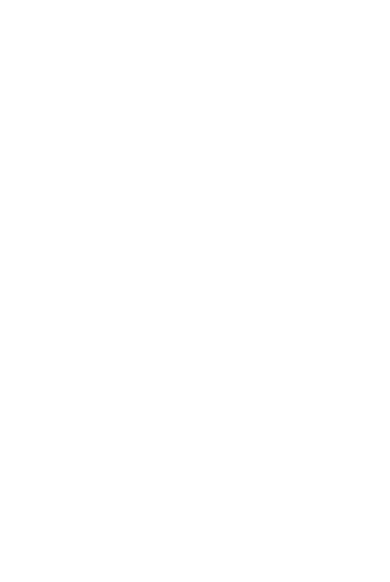
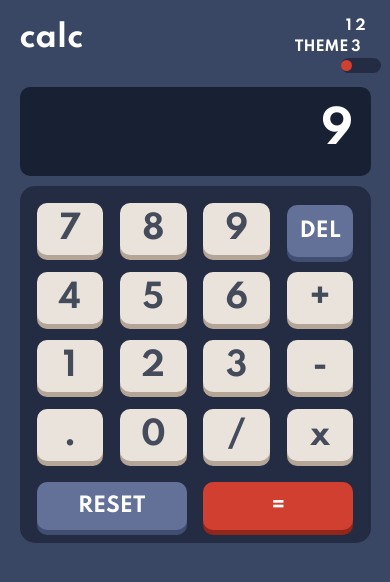
Before and after one commit to MSS023/calculator-app, a React (Create React App) app: page / in a window 390 px wide. Shown: the top 582 px of the page. Built offline with nearby package versions, Linux system fonts and the light colour scheme.

Commit message:
Added Frontend

```diff
--- a/public/index.html
+++ b/public/index.html
@@ -4,16 +4,19 @@
     <meta charset="utf-8" />
     <link rel="icon" href="%PUBLIC_URL%/favicon-32x32.png" />
     <meta name="viewport" content="width=device-width, initial-scale=1" />
-    <meta name="theme-color" content="#000000" />
     <meta
       name="description"
       content="Web site created using create-react-app"
     />
     <link rel="manifest" href="%PUBLIC_URL%/webmanifest.json" />
     <title>Calculator App</title>
+    <link rel="preconnect" href="https://fonts.googleapis.com">
+    <link rel="preconnect" href="https://fonts.gstatic.com" crossorigin>
+    <link href="https://fonts.googleapis.com/css2?family=Spartan:wght@700&display=swap" rel="stylesheet">
+    <link href="https://cdn.jsdelivr.net/npm/bootstrap@5.0.2/dist/css/bootstrap.min.css" rel="stylesheet" integrity="sha384-EVSTQN3/azprG1Anm3QDgpJLIm9Nao0Yz1ztcQTwFspd3yD65VohhpuuCOmLASjC" crossorigin="anonymous">
   </head>
   <body>
-    <noscript>You need to enable JavaScript to run this app.</noscript>
+    <script src="https://cdn.jsdelivr.net/npm/bootstrap@5.0.2/dist/js/bootstrap.bundle.min.js" integrity="sha384-MrcW6ZMFYlzcLA8Nl+NtUVF0sA7MsXsP1UyJoMp4YLEuNSfAP+JcXn/tWtIaxVXM" crossorigin="anonymous"></script>
     <div id="root"></div>
   </body>
 </html>
--- a/src/App.css
+++ b/src/App.css
@@ -1,38 +1,96 @@
 .App {
   text-align: center;
+  width: 100%;
+  height: -webkit-fill-available;
+  position: absolute;
 }
 
-.App-logo {
-  height: 40vmin;
-  pointer-events: none;
-}
-
-@media (prefers-reduced-motion: no-preference) {
-  .App-logo {
-    animation: App-logo-spin infinite 20s linear;
-  }
-}
-
-.App-header {
-  background-color: #282c34;
-  min-height: 100vh;
-  display: flex;
-  flex-direction: column;
-  align-items: center;
-  justify-content: center;
-  font-size: calc(10px + 2vmin);
+.App.theme1 {
+  background-color: hsl(222, 26%, 31%);
   color: white;
 }
 
-.App-link {
-  color: #61dafb;
+.App.theme2 {
+  background-color: hsl(0, 0%, 90%);
+  color: hsl(60, 10%, 19%);
 }
 
-@keyframes App-logo-spin {
-  from {
-    transform: rotate(0deg);
-  }
-  to {
-    transform: rotate(360deg);
-  }
+.App.theme3 {
+  background-color: hsl(268, 75%, 9%);
+  color: hsl(52, 100%, 62%);
 }
+
+.name {
+    text-align: left;
+    padding: 0;
+}
+
+.theme-row {
+    margin: 3% auto auto;
+	width: 500px;
+	text-align: center;
+    padding: 1% 0;
+	font-size: 14px;
+}
+
+.theme-selector {
+    padding: 0;
+}
+
+#theme-slider {
+	width: 40px;
+}
+
+input[type=range]:focus{
+    outline: none;
+}
+
+input[type=range]{
+    -webkit-appearance: none;
+	background: transparent;
+}
+
+input[type=range]::-webkit-slider-runnable-track {
+    height: 15px;
+    border: hidden;
+    border-radius: 10px;
+	padding-top: 2px;
+}
+
+input[type=range]::-webkit-slider-thumb {
+    -webkit-appearance: none;
+    border: none;
+    height: 11px;
+    width: 11px;
+    border-radius: 50%;
+}
+
+input[type=range].theme1::-webkit-slider-runnable-track {
+	background-color: hsl(223, 31%, 20%);
+}
+
+input[type=range].theme1::-webkit-slider-thumb {
+	background: hsl(6, 63%, 50%);
+}
+
+input[type=range].theme2::-webkit-slider-runnable-track {
+	background-color: hsl(0, 5%, 81%);
+}
+
+input[type=range].theme2::-webkit-slider-thumb {
+	background: hsl(25, 98%, 40%);
+}
+
+input[type=range].theme3::-webkit-slider-runnable-track {
+	background-color: hsl(268, 71%, 12%);
+}
+
+input[type=range].theme3::-webkit-slider-thumb {
+	background: hsl(176, 100%, 44%);
+}
+
+@media screen and (max-width: 556px) {
+	.theme-row {
+		width: 90%;
+	}
+}
--- a/src/App.js
+++ b/src/App.js
@@ -1,8 +1,30 @@
+import React,{useState} from "react";
 import './App.css';
+import Calculator from "./calculator";
 
 function App() {
+  const [obj,setState]=useState(["theme1","1"])
+  function handleChange(e) {
+	  var theme=e.target.value;
+	  setState(["theme"+theme,theme]);
+  }
   return (
-    <div className="App">
+    <div className={"App "+obj[0]}>
+      <div className="row theme-row">
+    		<div className="col-9 name">
+   				calc
+    		</div>
+			<div className="col-2 theme">
+				<br />
+				THEME
+			</div>
+    		<div className="col-1 theme-selector">
+				<label for="theme-slider">1 2 3</label>
+				<br />
+				<input className={obj[0]} id="theme-slider" type="range" min="1" max="3" step="1" value={obj[1]} onChange={handleChange} />
+    		</div>
+  		</div>
+        <Calculator theme={obj[0]} />
     </div>
   );
 }
--- /dev/null
+++ b/src/calculator.css
@@ -0,0 +1,36 @@
+.calculator {
+	margin: auto auto 0;
+	width: 500px;
+	text-align: left;
+}
+
+.name {
+	font-size: 30px;
+}
+
+.screen {
+	font-size: 45px;
+	text-align: right;
+	padding: 3% 5%;
+	margin: 1% 0;
+	border-radius: 10px;
+}
+
+.screen.theme1 {
+	background-color: hsl(224, 36%, 15%);
+	color: white;
+}
+
+.screen.theme2 {
+	background-color: hsl(0, 0%, 93%);
+}
+
+.screen.theme3 {
+	background-color: hsl(268, 71%, 12%);
+}
+
+@media screen and (max-width: 556px) {
+	.calculator {
+		width: 90%;
+	}
+}
--- /dev/null
+++ b/src/calculator.js
@@ -0,0 +1,13 @@
+import "./calculator.css";
+import Panel from "./panel";
+
+function Calculator(props) {
+	return <div className={"calculator "+props.theme}>
+		<div className={"screen "+props.theme}>
+			9
+		</div>
+		<Panel theme={props.theme}/>
+	</div>
+}
+
+export default Calculator;
--- a/src/index.css
+++ b/src/index.css
@@ -1,10 +1,9 @@
 body {
   margin: 0;
-  font-family: -apple-system, BlinkMacSystemFont, 'Segoe UI', 'Roboto', 'Oxygen',
-    'Ubuntu', 'Cantarell', 'Fira Sans', 'Droid Sans', 'Helvetica Neue',
-    sans-serif;
+  font-family: 'Spartan', sans-serif;
   -webkit-font-smoothing: antialiased;
   -moz-osx-font-smoothing: grayscale;
+  font-size: 32px;
 }
 
 code {
--- /dev/null
+++ b/src/panel.css
@@ -0,0 +1,86 @@
+.panel {
+	margin: 3% 0;
+	border-radius: 15px;
+	padding: 2.5%;
+}
+
+.button {
+	padding: 2.5%;
+}
+
+.key {
+	width: 100%;
+	border-radius: 10px;
+	height: 100%;
+	padding: 3% 0;
+	box-shadow: 0px 3px;
+	border: 0;
+}
+
+.clear {
+	font-size: 20px;
+}
+
+.panel.theme1 {
+	background-color: hsl(223, 31%, 20%);
+}
+
+.key.theme1 {
+	background-color: hsl(30, 25%, 89%);
+	box-shadow: 0 5px hsl(28, 16%, 65%);
+	color: hsl(221, 14%, 31%);
+}
+
+.clear.theme1 {
+	background-color: hsl(225, 21%, 49%);
+	box-shadow: 0 5px hsl(224, 28%, 35%);
+	color: white;
+}
+
+.equal.theme1 {
+	background-color: hsl(6, 63%, 50%);
+	box-shadow: 0 5px hsl(6, 70%, 34%);
+}
+
+.panel.theme2 {
+	background-color: hsl(0, 5%, 81%);
+}
+
+.key.theme2 {
+	background-color: hsl(45, 7%, 89%);
+	box-shadow: 0 5px hsl(35, 11%, 61%);
+	color: hsl(60, 10%, 19%);
+}
+
+.clear.theme2 {
+	background-color: hsl(185, 42%, 37%);
+	box-shadow: 0 5px hsl(185, 58%, 25%);
+	color: white;
+}
+
+.equal.theme2 {
+	background-color: hsl(25, 98%, 40%);
+	box-shadow: 0 5px hsl(25, 99%, 27%);
+}
+
+.panel.theme3 {
+	background-color: hsl(268, 71%, 12%);
+}
+
+.key.theme3 {
+	background-color: hsl(268, 47%, 21%);
+	box-shadow: 0 5px hsl(290, 70%, 36%);
+	color: hsl(52, 100%, 62%);
+}
+
+.clear.theme3 {
+	background-color: hsl(281, 89%, 26%);
+	box-shadow: 0 5px hsl(285, 91%, 52%);
+	color: white;
+}
+
+.equal.theme3 {
+	background-color: hsl(176, 100%, 44%);
+	box-shadow: 0 5px hsl(177, 92%, 70%);
+	color: hsl(198, 20%, 13%);
+}
--- /dev/null
+++ b/src/panel.js
@@ -0,0 +1,74 @@
+import "./panel.css";
+
+function Panel(props){
+	return <div className={"panel "+props.theme}>
+		<div className="container">
+			<div className="row">
+				<div className={"col-3 button "+props.theme}>
+					<input className={"key "+props.theme} type="button" value="7" />
+				</div>
+				<div className={"col-3 button "+props.theme}>
+					<input className={"key "+props.theme} type="button" value="8" />
+				</div>
+				<div className={"col-3 button "+props.theme}>
+					<input className={"key "+props.theme} type="button" value="9" />
+				</div>
+				<div className={"col-3 button "+props.theme}>
+					<input className={"clear key "+props.theme} type="button" value="DEL" />
+				</div>
+			</div>
+			<div className="row">
+				<div className={"col-3 button "+props.theme}>
+					<input className={"key "+props.theme} type="button" value="4" />
+				</div>
+				<div className={"col-3 button "+props.theme}>
+					<input className={"key "+props.theme} type="button" value="5" />
+				</div>
+				<div className={"col-3 button "+props.theme}>
+					<input className={"key "+props.theme} type="button" value="6" />
+				</div>
+				<div className={"col-3 button "+props.theme}>
+					<input className={"key "+props.theme} type="button" value="+" />
+				</div>
+			</div>
+			<div className="row">
+				<div className={"col-3 button "+props.theme}>
+					<input className={"key "+props.theme} type="button" value="1" />
+				</div>
+				<div className={"col-3 button "+props.theme}>
+					<input className={"key "+props.theme} type="button" value="2" />
+				</div>
+				<div className={"col-3 button "+props.theme}>
+					<input className={"key "+props.theme} type="button" value="3" />
+				</div>
+				<div className={"col-3 button "+props.theme}>
+					<input className={"key "+props.theme} type="button" value="-" />
+				</div>
+			</div>
+			<div className="row">
+				<div className={"col-3 button "+props.theme}>
+					<input className={"key "+props.theme} type="button" value="." />
+				</div>
+				<div className={"col-3 button "+props.theme}>
+					<input className={"key "+props.theme} type="button" value="0" />
+				</div>
+				<div className={"col-3 button "+props.theme}>
+					<input className={"key "+props.theme} type="button" value="/" />
+				</div>
+				<div className={"col-3 button "+props.theme}>
+					<input className={"key "+props.theme} type="button" value="x" />
+				</div>
+			</div>
+			<div className="row">
+				<div className={"col-6 button "+props.theme}>
+					<input className={"clear key "+props.theme} type="button" value="RESET" />
+				</div>
+				<div className={"col-6 button "+props.theme}>
+					<input className={"equal clear key "+props.theme} type="button" value="=" />
+				</div>
+			</div>
+		</div>
+	</div>
+}
+
+export default Panel;
```
